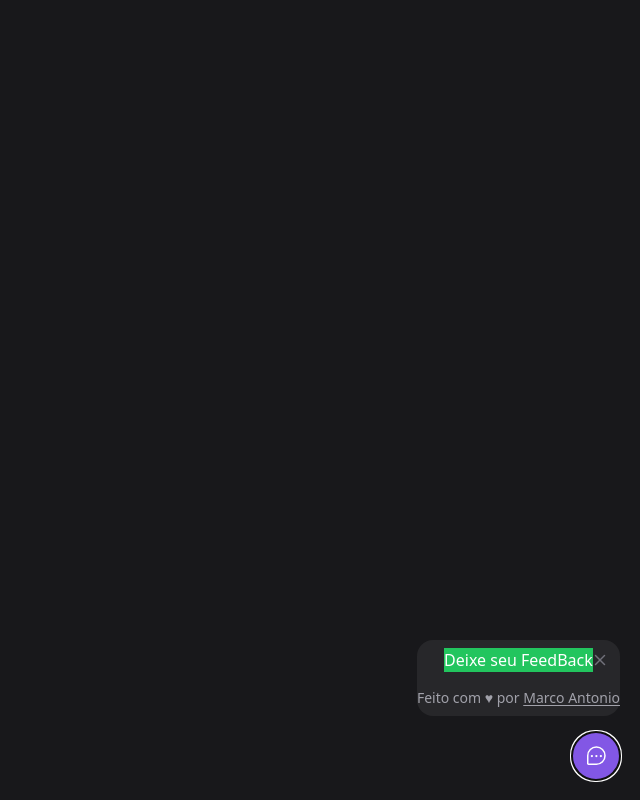
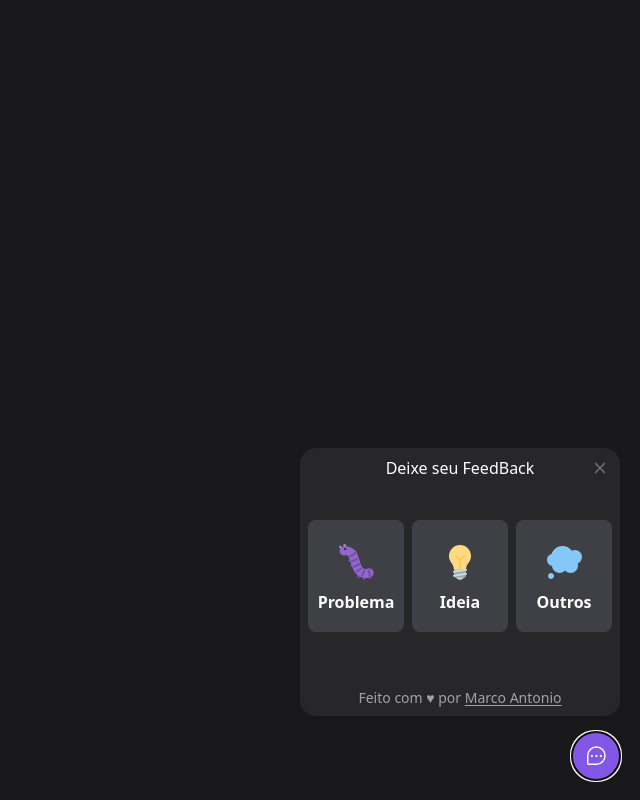
Before and after one commit to Mvergilio/feedBackColletor, a React (Vite) app: page / in a window 1280 px wide. Both pictures are taken after a click on the button "FeedBack". Shown: the whole page, without its empty margins (640-1280 px from the left). Built offline with nearby package versions, Linux system fonts and the light colour scheme.

Commit message:
style the first page of the project

```diff
--- a/src/components/WidGetForm.tsx
+++ b/src/components/WidGetForm.tsx
@@ -4,22 +4,25 @@ import React from "react";
 
 const feedBackTypes = {
   BUG: {
-    folderUrl: "../assets/bug.svg",
+    title: "Problema",
+    folderUrl: "./src/assets/bug.svg",
     altText: "image de uma largata roxa olhando para frente",
   },
   IDEA: {
-    folgerUrl: "../assets/idea.svg",
+    title: "Ideia",
+    folderUrl: "./src/assets/idea.svg",
     altText: "Imagen de uma lampada acesa representando uma idea",
   },
   THOUGHT: {
-    folderURL: "../assets/thought.svg",
+    title: "Outros",
+    folderUrl: "./src/assets/thought.svg",
     altText: "Imagem de uma nuvem de pensamento",
   },
 };
 export function WidGetForm() {
   return (
     <div className="relative bg-zinc-800 rounded-2xl w-[calc(100vw-2rem)] md:w-auto py-2 flex flex-col items-center">
-      <header className="bg-green-500 flex items-around">
+      <header className="flex items-around">
         <span className="text-white ">Deixe seu FeedBack </span>
         <Popover.Button
           className="text-zinc-500 hover:text-zinc-100 absolute top-3 right-3"
@@ -29,10 +32,21 @@ export function WidGetForm() {
           <X weight="bold" />
         </Popover.Button>
       </header>
-      <main>
+      <main className="p-2 my-8 flex gap-2">
         {Object.entries(feedBackTypes).map(([key, value]) => {
-          console.log(key, value);
-          return null;
+          return (
+            <button
+              className="bg-[#3f3f46] outline-none border-solid border-2 border-transparent focus:border-violet-500 hover:border-violet-500 rounded-lg px-2 py-5 w-24 h-28 flex flex-col items-center gap-2"
+              key={key}
+            >
+              <img
+                className="w-10 h-10"
+                src={value.folderUrl}
+                alt={value.altText}
+              />
+              <p className="text-white font-bold">{value.title}</p>
+            </button>
+          );
         })}
       </main>
       <footer className="text-sm text-zinc-400 mt-4">
```
